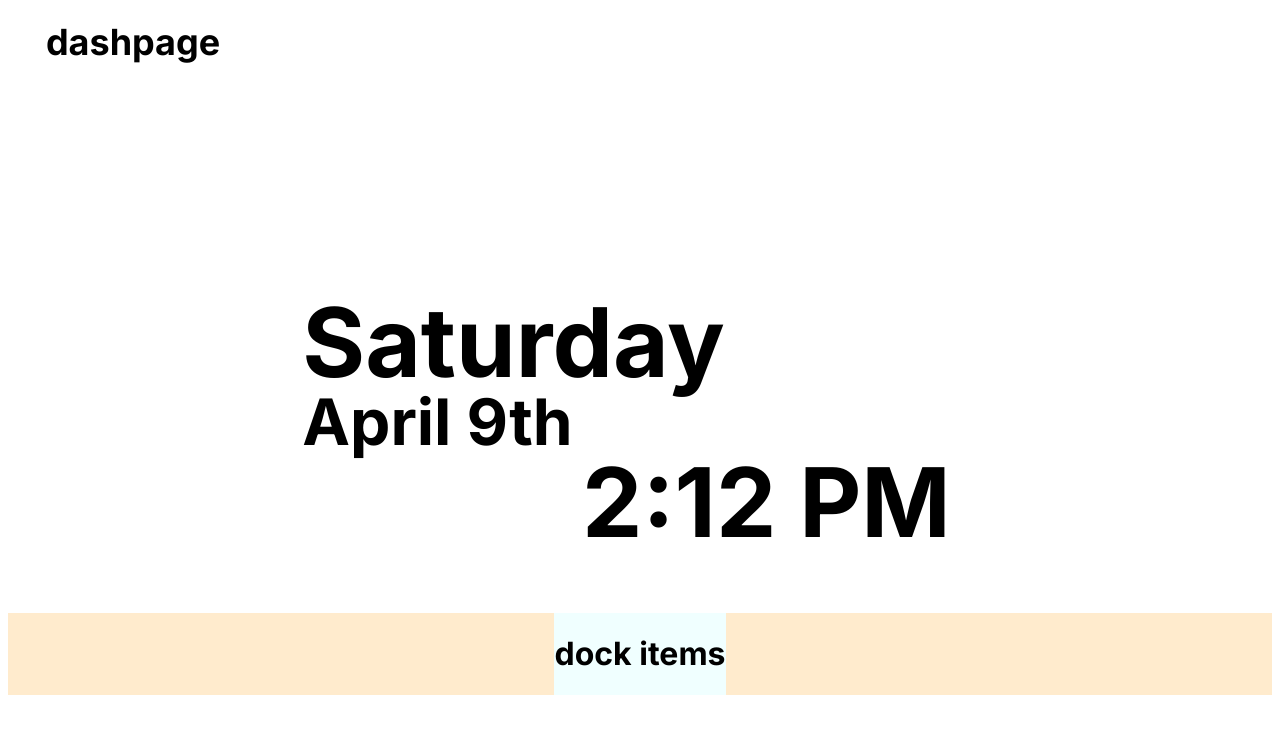
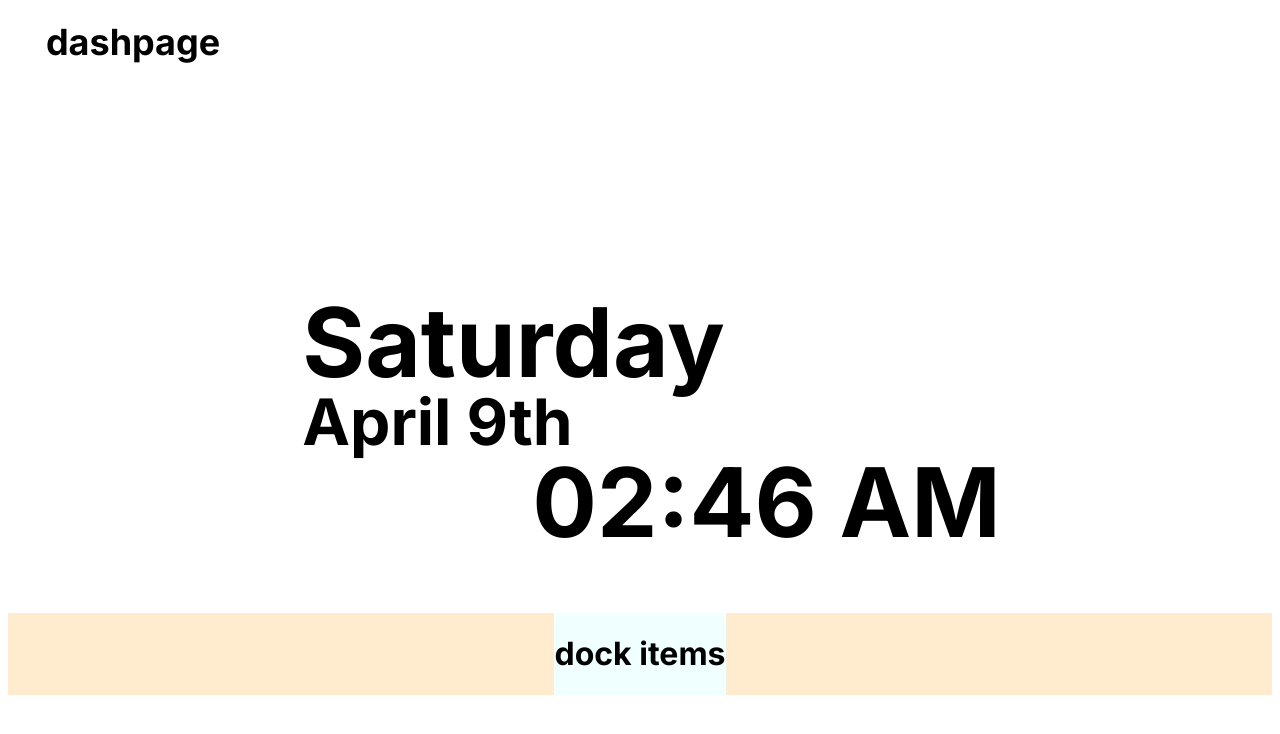
Before and after one commit to stndn0/dashpage, a plain HTML site: page index.html in a window 1280 px wide. Drawn offline with Linux system fonts and the light colour scheme.

Commit message:
add functional time

```diff
--- a/index.html
+++ b/index.html
@@ -15,19 +15,18 @@
     </header>
 
     <main>
-        <!-- flex container-->
+        <!-- <div id = "digital-clock"> </div> -->
+
+
+        <!-- flex container with items-->
         <div id="flex-main-container">
-            <!-- flex items -->
+            <!-- flex container -->
             <div id="flex-day-date">
                 <h1 class="day">Saturday</h1>
                 <h1 class="date">April 9th</h1>
             </div>
-
-            <!-- <h1 class="flex-day">Saturday</h1>
-            <h1 class="flex-date">April 9th</h1> -->
-
-            <h1 class="flex-time">2:12 PM</h1>
-
+            <h1 id = "time"> </h1>
+            <script src="scripts/script.js"></script>
         </div>
 
         <div id="flex-main-dock">
--- /dev/null
+++ b/scripts/script.js
@@ -0,0 +1,49 @@
+function time() {
+    var date = new Date()
+    var hour = date.getHours();
+    var minute = date.getMinutes();
+    var second = date.getSeconds();
+    var format = "";    // AM or PM
+
+    // Set format (AM or PM)
+    if (hour >= 12) {
+        format = "PM";
+    }
+    else {
+        format = "AM";
+    }
+
+    // Set time to 12 hour format
+    if (hour == 0) {
+        hour = 12;
+    }
+    else {
+        if (hour > 12) {
+            hour = hour - 12;
+        }
+    }
+
+    hour = update(hour);
+    minute = update(minute);
+    second = update(second);
+    document.getElementById("time").innerText = hour + ":" + minute + " " + format;
+    // document.getElementById("time").innerText = hour + ":" + minute + ":" + second + " " + format;
+
+    setTimeout(time, 1000)
+}
+
+function update(t) {
+    if (t < 10) {
+        return "0" + t;
+    }
+    else {
+        return t;
+    }
+}
+
+function date() {
+
+}
+
+
+time();
--- a/styles/styles.css
+++ b/styles/styles.css
@@ -57,12 +57,14 @@
     padding:0;
     line-height: 100%;
 }
-.flex-time {
+
+#time {
     font-size: 96px;
     margin: 0px 0px;
     margin-left: 20%;
     line-height: 100%;
 }
+
 
 .flex-main-item {
     background-color:azure;
```
